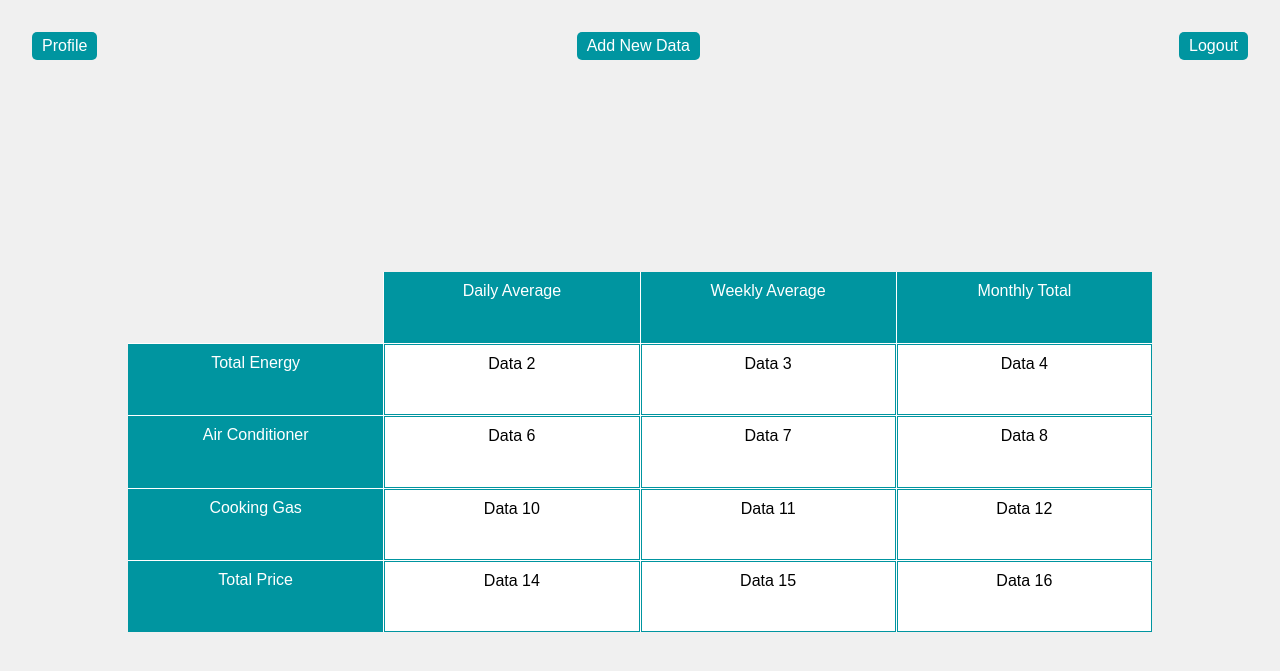
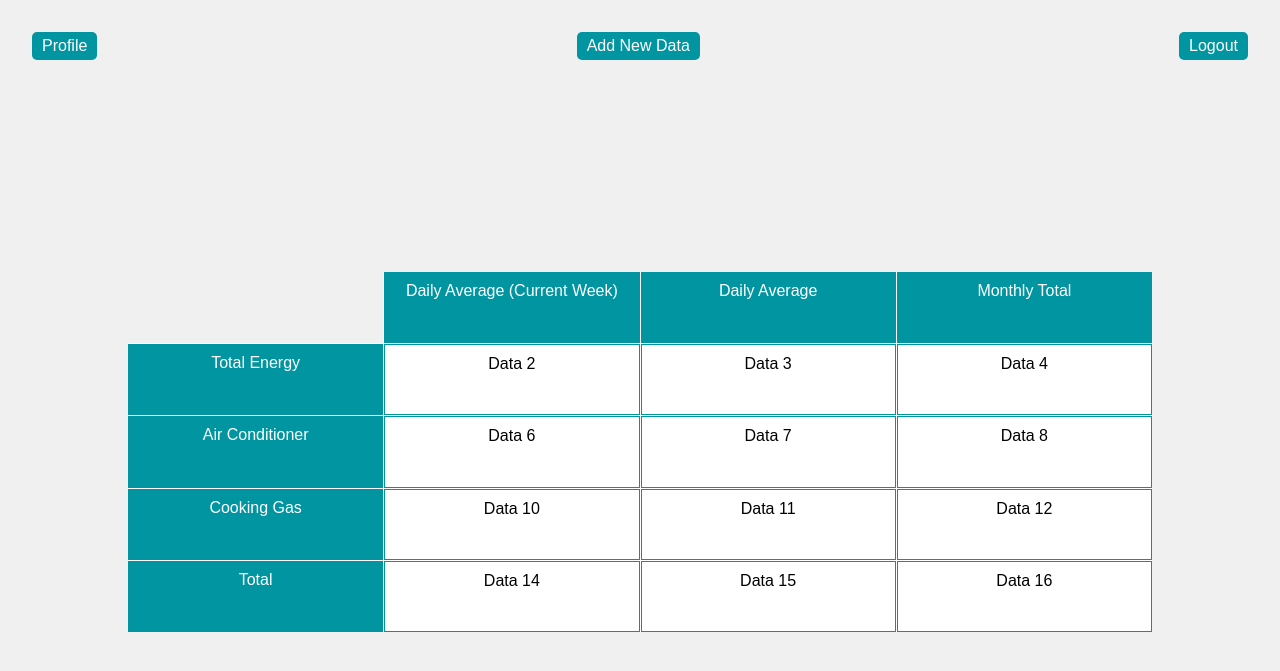
Before and after one commit to Ghanashyam-Bhat/energy-management, a Python web app: template energy_analysis/templates/dashboard.html in a window 1280 px wide. Shown: the top 671 px of the page. Run offline with Jinja, Linux system fonts and the light colour scheme; the template is opened without the code that fills it, so the values that code supplies are empty.

Commit message:
change in table

```diff
--- a/energy_analysis/templates/dashboard.html
+++ b/energy_analysis/templates/dashboard.html
@@ -78,8 +78,8 @@
     <div class="table-container">
         <div class="grid-table">
             <div style="border: 1px solid #f0f0f0; background-color: #f0f0f0;" class="cell"></div>
+            <div class="header">Daily Average (Current Week)</div>
             <div class="header">Daily Average</div>
-            <div class="header">Weekly Average</div>
             <div class="header">Monthly Total</div>
 
             <div class="header">Total Energy</div>
@@ -97,7 +97,7 @@
             <div class="cell">Data 11</div>
             <div class="cell">Data 12</div>
 
-            <div class="header">Total Price</div>
+            <div class="header">Total</div>
             <div class="cell">Data 14</div>
             <div class="cell">Data 15</div>
             <div class="cell">Data 16</div>
```
